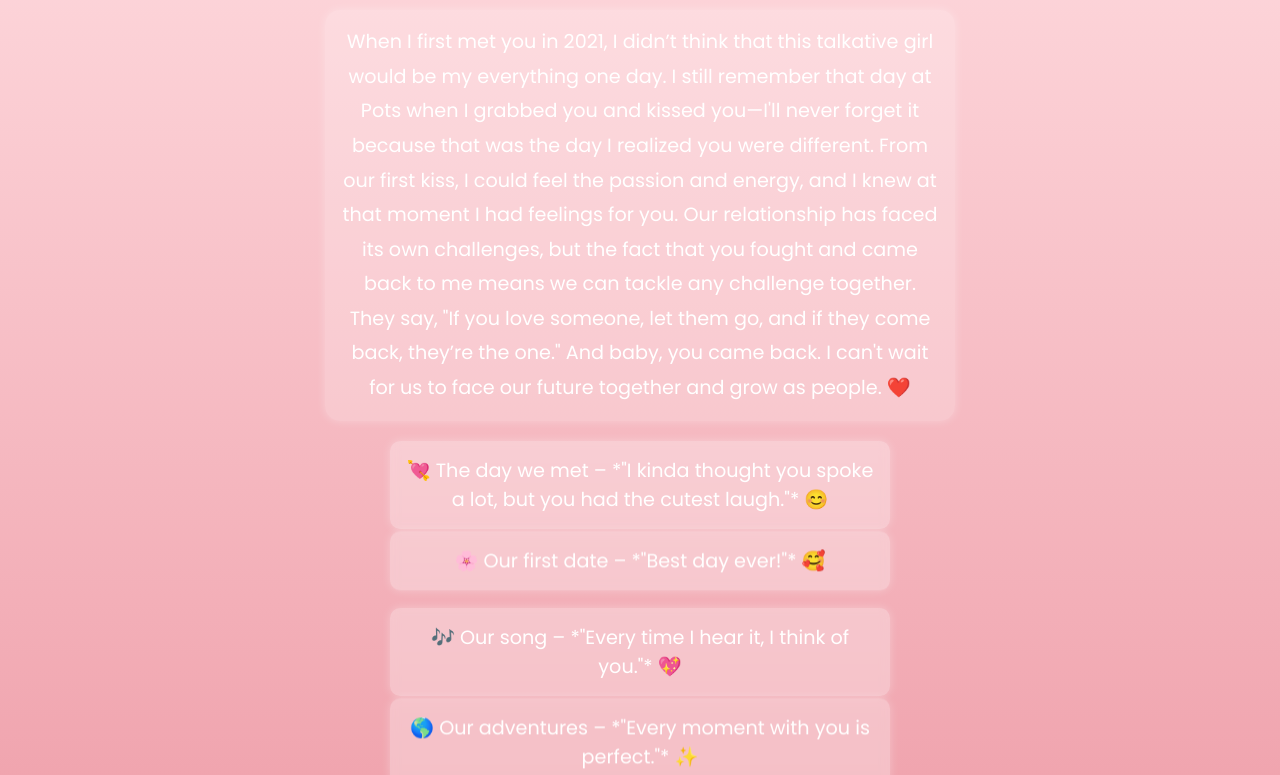
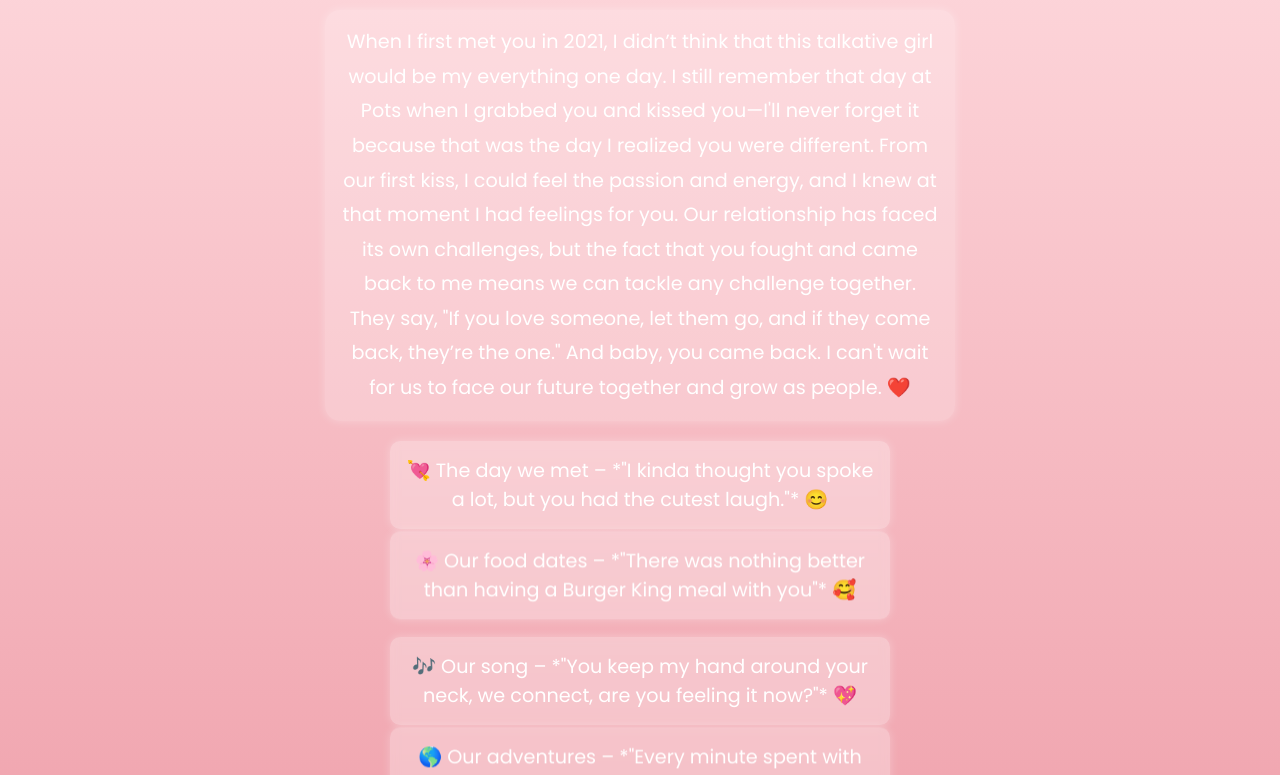
Before and after one commit to RohanM007/ValentinesDay, a plain HTML site: page ValentinesDay/story.html in a window 1280 px wide. Shown: the part 167-942 px from the top of the page. Drawn offline with Linux system fonts and the light colour scheme.

Commit message:
Updated messages

```diff
--- a/ValentinesDay/story.html
+++ b/ValentinesDay/story.html
@@ -20,9 +20,9 @@
 
     <ul>
         <li>💘 The day we met – *"I kinda thought you spoke a lot, but you had the cutest laugh."* 😊</li>
-        <li>🌸 Our first date – *"Best day ever!"* 🥰</li>
-        <li>🎶 Our song – *"Every time I hear it, I think of you."* 💖</li>
-        <li>🌎 Our adventures – *"Every moment with you is perfect."* ✨</li>
+        <li>🌸 Our food dates – *"There was nothing better than having a Burger King meal with you"* 🥰</li>
+        <li>🎶 Our song – *"You keep my hand around your neck, we connect, are you feeling it now?"* 💖</li>
+        <li>🌎 Our adventures – *"Every minute spent with you feels like an adventure, I can't wait until we finally go on more."* ✨</li>
     </ul>
 
     <a href="home.html"><button>Back to Home</button></a>
```
